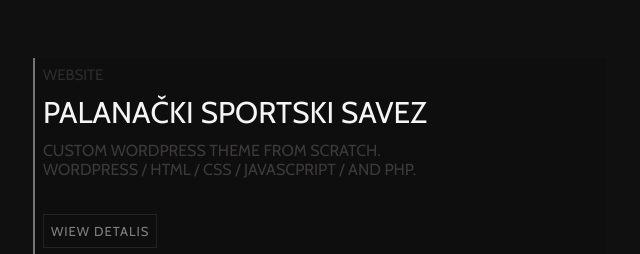
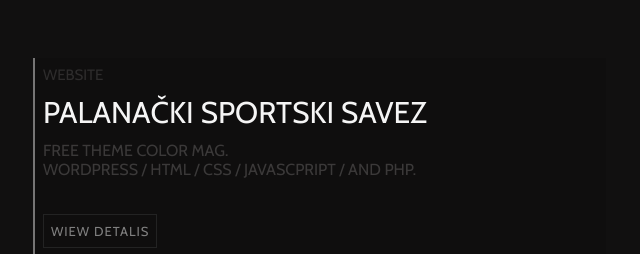
Before and after one commit to milosmirkovic484484/Milos-mirkovic-portfoilio, a plain HTML site: page work.html in a window 1280 px wide. Shown: the part 839-1093 px from the top of the page, 623-1263 px from the left. Drawn offline with nearby package versions, Linux system fonts and the light colour scheme; animation ran at ten frames a second; a web font is replaced by a local one.

Commit message:
Update work.html

```diff
--- a/work.html
+++ b/work.html
@@ -149,7 +149,7 @@
                 <div class="portfolio-descrtiption" data-aos="fade-left" data-aos-deley="600">
                     <h6>Website</h6>
                     <h1>Palanački sportski savez</h1>
-                    <p> Custom WordPress theme from scratch.
+                    <p> Free theme Color mag.
                         <br>
 
                         WordPress / HTML / CSS / JavaScpript / and PHP.</p>
```
